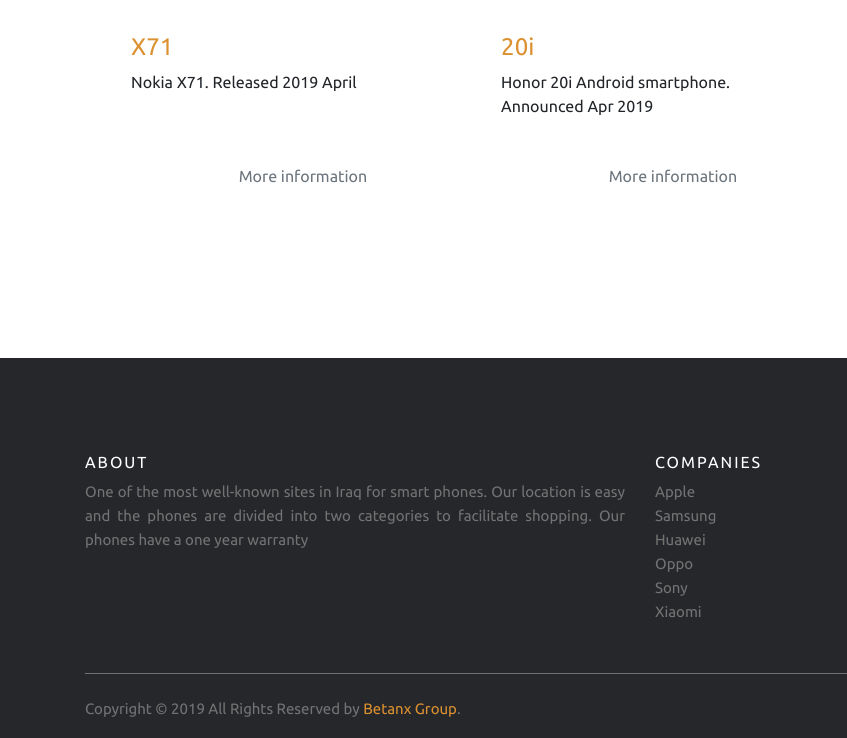
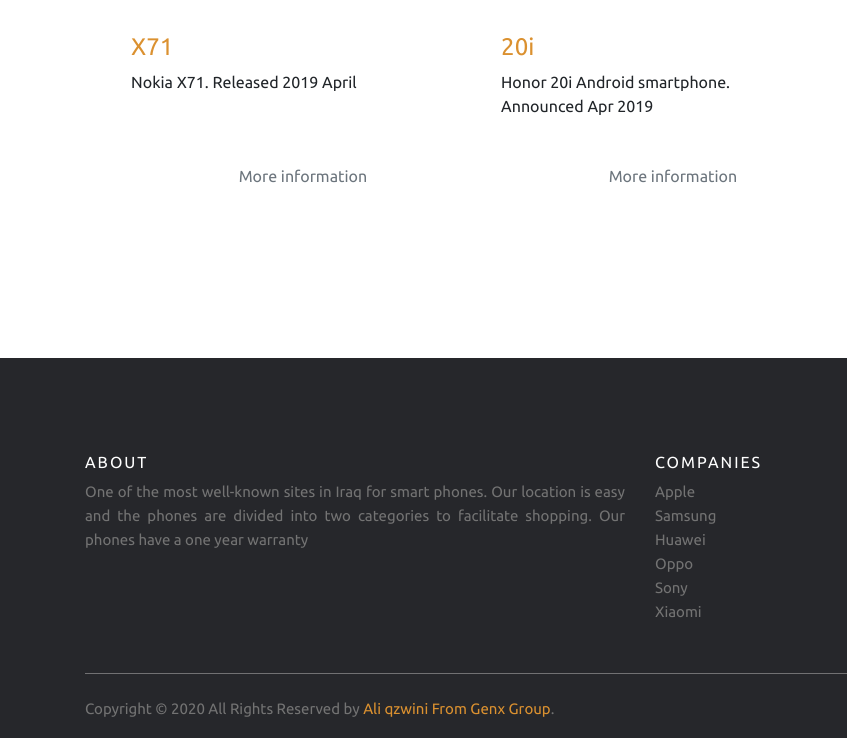
Before and after one commit to Qzwini/FlagShip, a plain HTML site: page index.html in a window 1280 px wide. Shown: the part 3092-3830 px from the top of the page, 0-847 px from the left. Drawn offline with nearby package versions, Linux system fonts and the light colour scheme; a web font is replaced by a local one.

Commit message:
Update index.html

```diff
--- a/index.html
+++ b/index.html
@@ -442,8 +442,8 @@
       <div class="container">
         <div class="row">
           <div class="col-md-8 col-sm-6 col-xs-12">
-            <p class="copyright-text" style="margin-top:1%;">Copyright &copy; 2019 All Rights Reserved by
-         <a href="#" style="color:#db9130;">Betanx Group</a>.
+            <p class="copyright-text" style="margin-top:1%;">Copyright &copy; 2020 All Rights Reserved by
+         <a href="#" style="color:#db9130;">Ali qzwini From Genx Group</a>.
             </p>
           </div>
 
```
